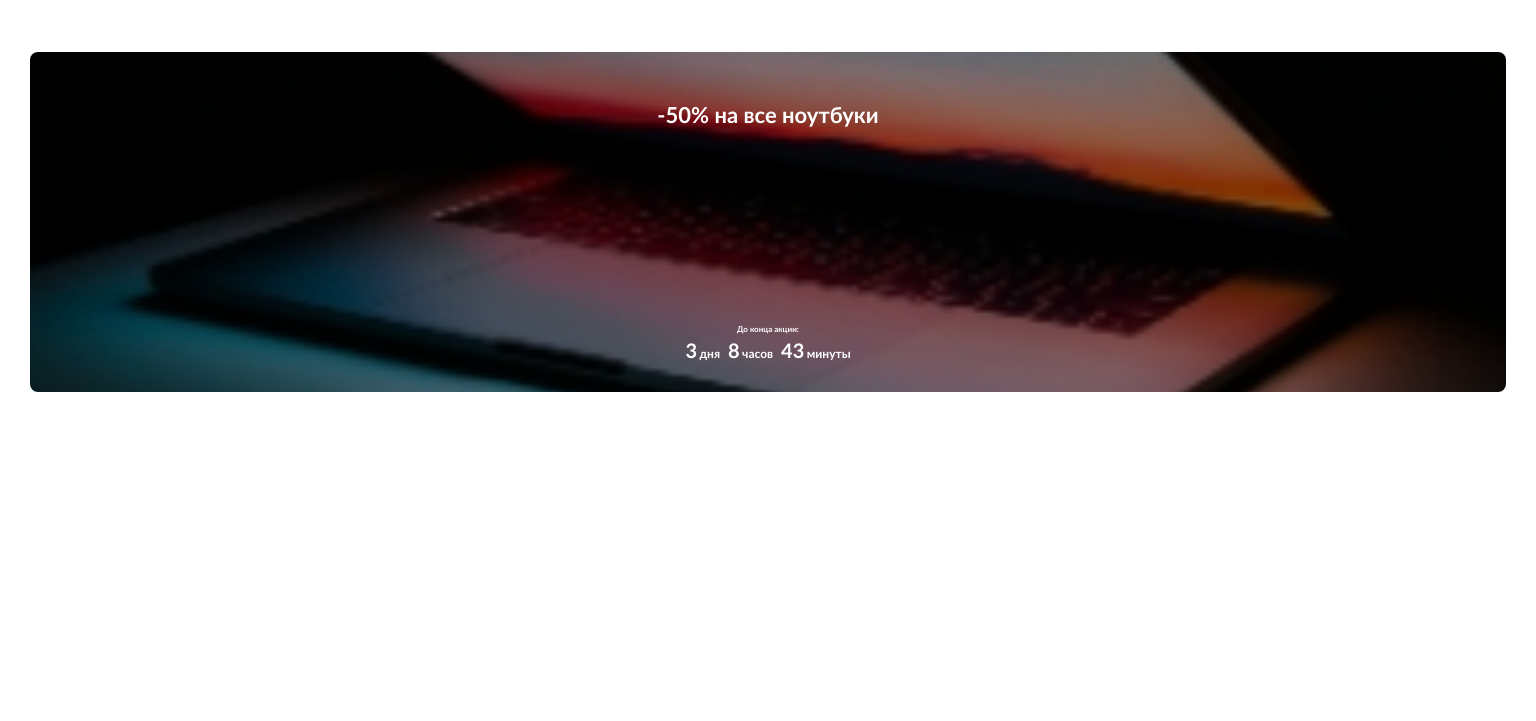
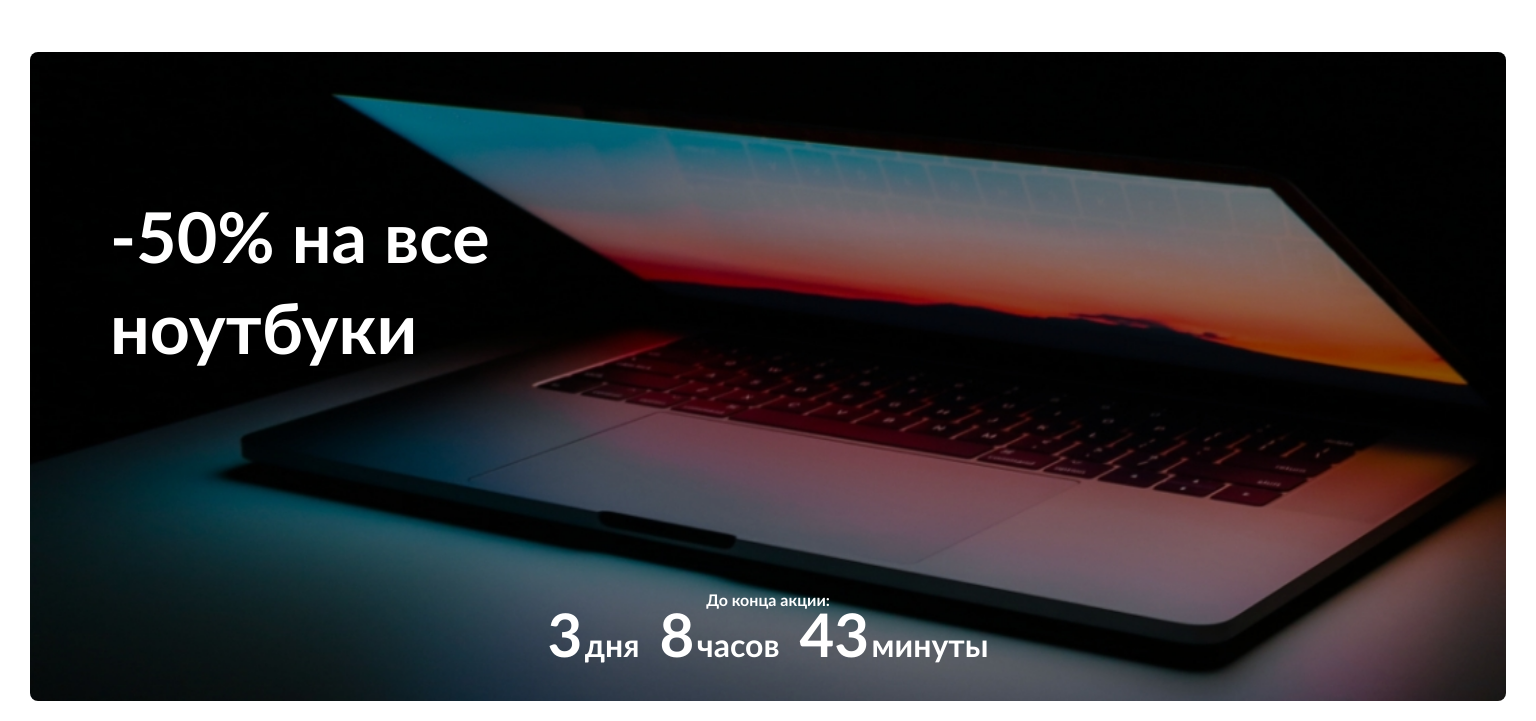
Before and after one commit to Evgeny-Samoshin/ShopOnline, a plain HTML site: page index.html in a window 1536 px wide. Shown: the part 92-813 px from the top of the page. Drawn offline with Linux system fonts and the light colour scheme; files whose address does not match are found by name.

Commit message:
add hero adaptive

```diff
--- a/components/hero.css
+++ b/components/hero.css
@@ -33,7 +33,7 @@
 .timer {
   display: grid;
   grid-template-columns: repeat(3, max-content);
-  grid-template-rows: repeat(2, 1fr) ;
+  grid-template-rows: repeat(2, 1fr);
   justify-items: center;
   gap: 6px 8px;
   font-weight: 700;
@@ -52,3 +52,113 @@
 .timer__text {
   font-size: 12px;
 }
+
+@media (min-width: 480px) {
+  .hero__banner {
+    padding-top: 64px;
+    background-image: url(../assets/img/banner-768.jpeg);
+  }
+
+  .hero__slogan {
+    padding-left: 80px;
+    justify-self: end;
+    font-size: 30px;
+  }
+
+  .hero__grid {
+    grid-template-columns: 5fr 4fr;
+    grid-template-rows: 1fr 1fr;
+  }
+
+  .hero__timer {
+    grid-column: 1 / 3;
+  }
+
+  .timer {
+    gap: 10px;
+  }
+
+  .timer__title {
+    font-size: 12px;
+  }
+
+  .timer__numb {
+    font-size: 30px;
+  }
+
+  .timer__text {
+    font-size: 16px;
+  }
+}
+
+@media (min-width: 769px) {
+  .hero__banner {
+    padding-top: 80px;
+    padding-bottom: 36px;
+    background-image: url(../assets/img/banner-1024.jpeg);
+  }
+
+  .hero__slogan {
+    font-size: 40px;
+  }
+
+  .hero__grid {
+    grid-template-columns: 4fr 8fr;
+  }
+
+  .timer {
+    gap: 10px 20px;
+  }
+
+  .timer__title {
+    font-size: 16px;
+  }
+
+  .timer__numb {
+    font-size: 40px;
+  }
+
+  .timer__text {
+    font-size: 20px;
+  }
+}
+
+@media (min-width: 1440px) {
+  .hero__banner {
+    padding-top: 145px;
+    padding-bottom: 40px;
+    background-image: url(../assets/img/banner-1920.jpeg);
+  }
+
+  .hero__slogan {
+    font-size: 70px;
+    justify-self: center;
+  }
+
+  .hero__grid {
+    grid-template-columns: 1fr 1fr;
+    row-gap: 100px;
+  }
+
+  .timer {
+    gap: 10px 20px;
+  }
+
+  .timer__title {
+    font-size: 16px;
+  }
+
+  .timer__numb {
+    font-size: 60px;
+  }
+
+  .timer__text {
+    font-size: 32px;
+  }
+}
+
+@media (min-width: 1600px) {
+  .hero__slogan {
+    padding-left: 0;
+  }
+}
```
